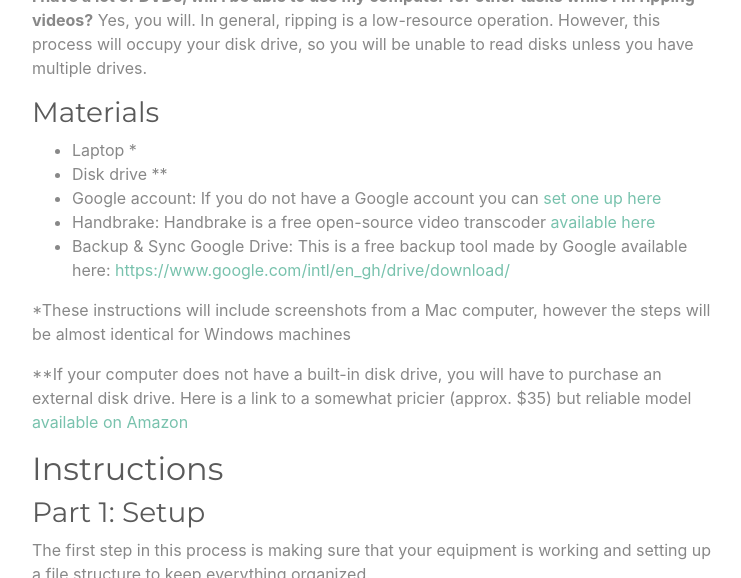
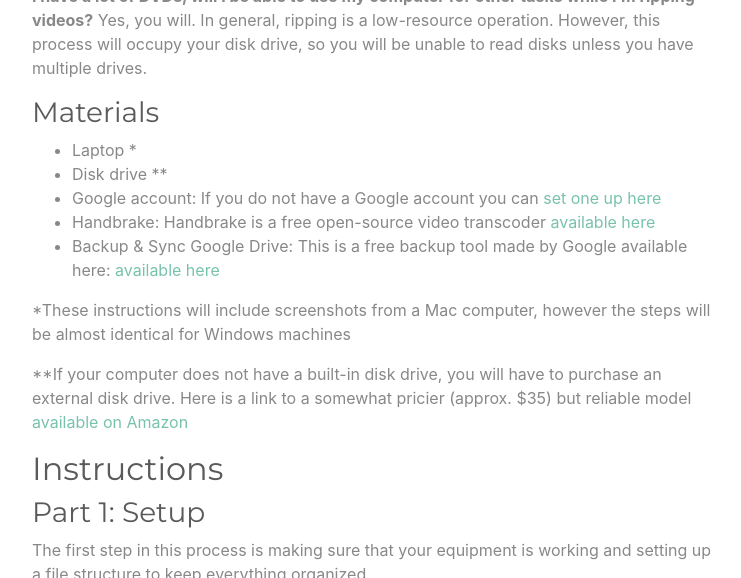
Before and after one commit to jonahtash/instructions-assignment, a Jekyll site: the page built from index.md, in a window 1280 px wide and 900 px high, scrolled down 750 px, cut to the strip 0-578 px from the top of the window. Shown: the whole strip, without its empty margins (263-1004 px from the left). Built offline with Jekyll 4.4.1, drawn with Linux system fonts in a browser that asks for light colours.

Commit message:
updated links pt 2

```diff
--- a/index.md
+++ b/index.md
@@ -20,7 +20,7 @@ These instructions provide a step-by-step overview of how to transfer videos fro
 * Disk drive \*\*
 * Google account: If you do not have a Google account you can [set one up here](https://www.google.com/account/about/)
 * Handbrake: Handbrake is a free open-source video transcoder [available here](https://handbrake.fr/)
-* Backup & Sync Google Drive: This is a free backup tool made by Google available here: [https://www.google.com/intl/en_gh/drive/download/](https://www.google.com/intl/en_gh/drive/download/)
+* Backup & Sync Google Drive: This is a free backup tool made by Google available here: [available here](https://www.google.com/intl/en_gh/drive/download/)
 
 
 \*These instructions will include screenshots from a Mac computer, however the steps will be almost identical for Windows machines
```
